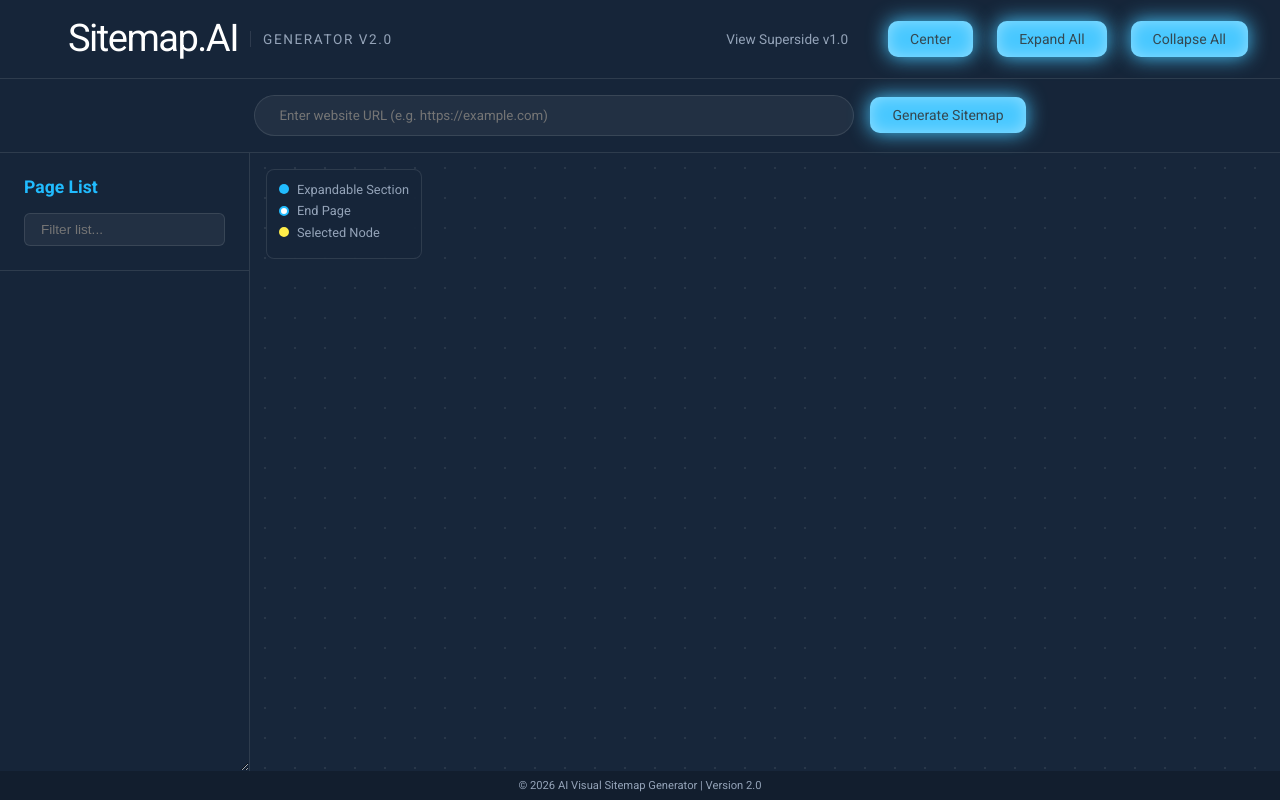
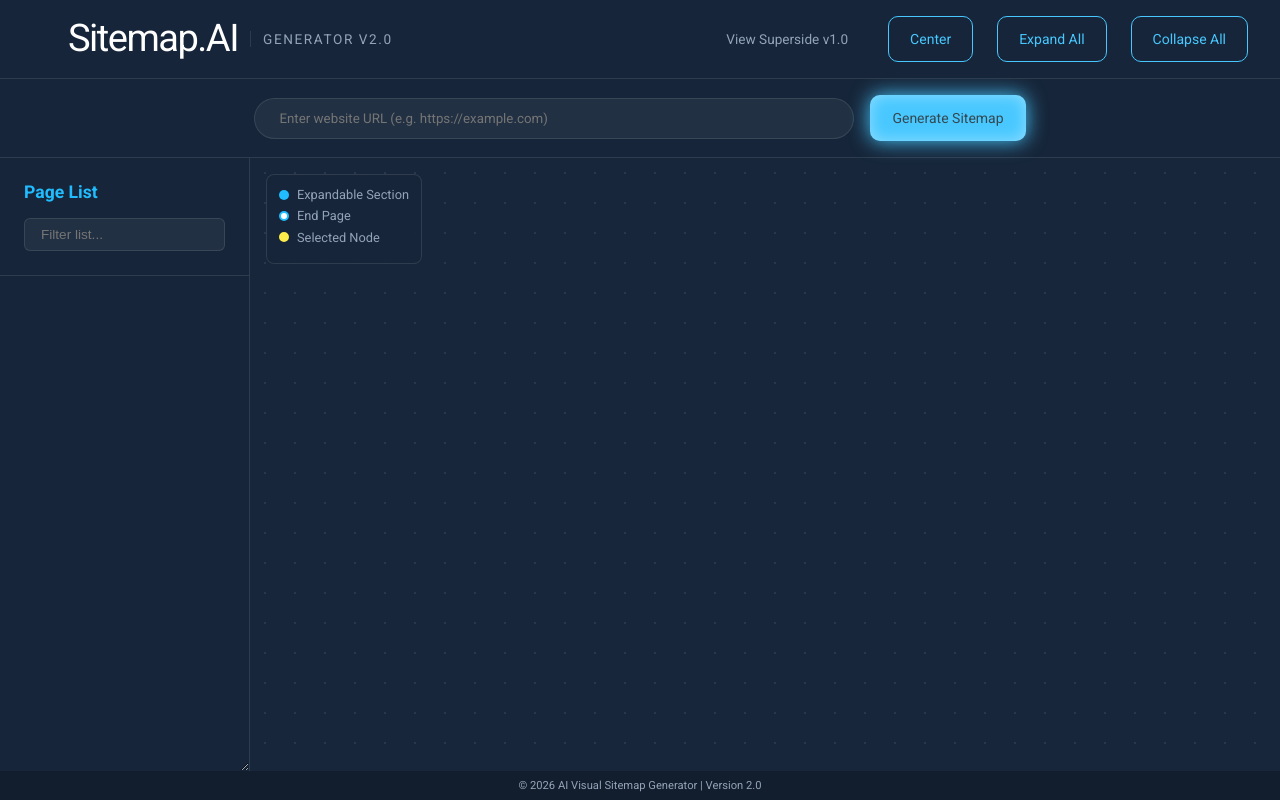
Before and after one commit to nestorwwh-hue/visual-sitemap, a website: page index.html in a window 1280 px wide. Drawn offline with nearby package versions, Linux system fonts and the light colour scheme.

Commit message:
feat: New secondary button style for better UI hierarchy

```diff
--- a/index.html
+++ b/index.html
@@ -86,9 +86,9 @@
                 <a href="superside.html"
                     style="color: var(--text-dim); text-decoration: none; font-size: 0.85rem; margin-right: 1rem;">View
                     Superside v1.0</a>
-                <button id="reset-view">Center</button>
-                <button id="expand-all">Expand All</button>
-                <button id="collapse-all">Collapse All</button>
+                <button id="reset-view" class="secondary-btn">Center</button>
+                <button id="expand-all" class="secondary-btn">Expand All</button>
+                <button id="collapse-all" class="secondary-btn">Collapse All</button>
             </div>
         </header>
 
--- a/style.css
+++ b/style.css
@@ -119,10 +119,8 @@ header {
 }
 
 button {
-    background: #48C8FF;
-    border: none;
-    color: #354851;
-    padding: 10px 22px;
+    height: 46px;
+    padding: 0 22px;
     border-radius: 10px;
     cursor: pointer;
     font-size: 14px;
@@ -130,18 +128,35 @@ button {
     font-weight: 400;
     transition: all var(--transition-speed);
     white-space: nowrap;
-    box-shadow: 0px 0px 20px #48C8FF, 0px 0px 16px rgba(255, 255, 255, 0.40) inset;
     display: inline-flex;
     justify-content: center;
     align-items: center;
     gap: 10px;
     overflow: hidden;
+    border: none;
+    background: #48C8FF;
+    color: #354851;
+    box-shadow: 0px 0px 20px #48C8FF, 0px 0px 16px rgba(255, 255, 255, 0.40) inset;
 }
 
 button:hover {
     box-shadow: 0px 0px 25px #48C8FF, 0px 0px 20px rgba(255, 255, 255, 0.60) inset;
     transform: translateY(-1px);
     color: #1a252b;
+}
+
+.secondary-btn {
+    background: transparent;
+    color: #48C8FF;
+    outline: 1px #48C8FF solid;
+    outline-offset: -1px;
+    box-shadow: none;
+}
+
+.secondary-btn:hover {
+    background: rgba(72, 200, 255, 0.1);
+    box-shadow: 0 0 15px rgba(72, 200, 255, 0.2);
+    color: #48C8FF;
 }
 
 button:active {
```
Also changed, not shown: superside.html (+3 -3 lines).
